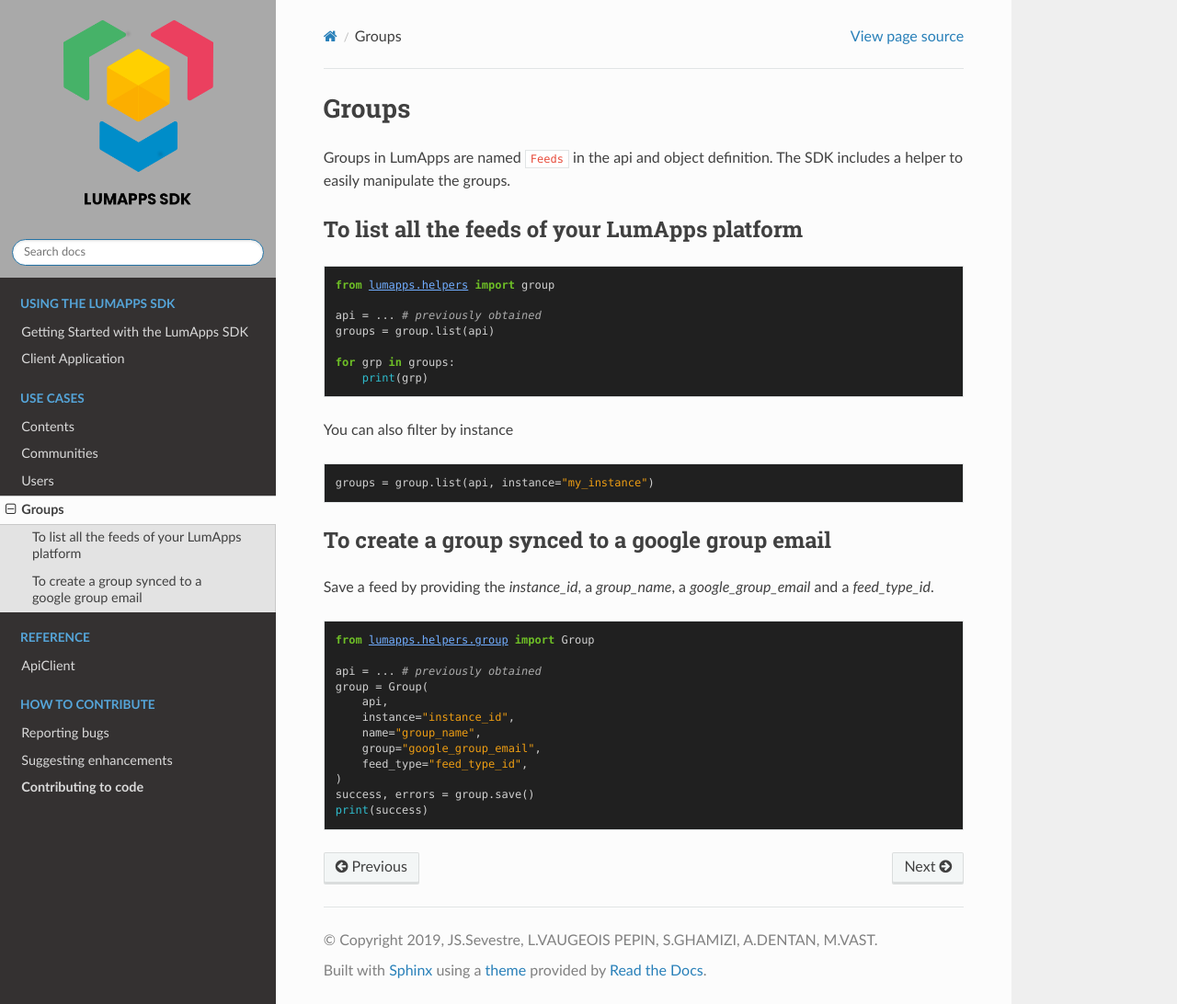
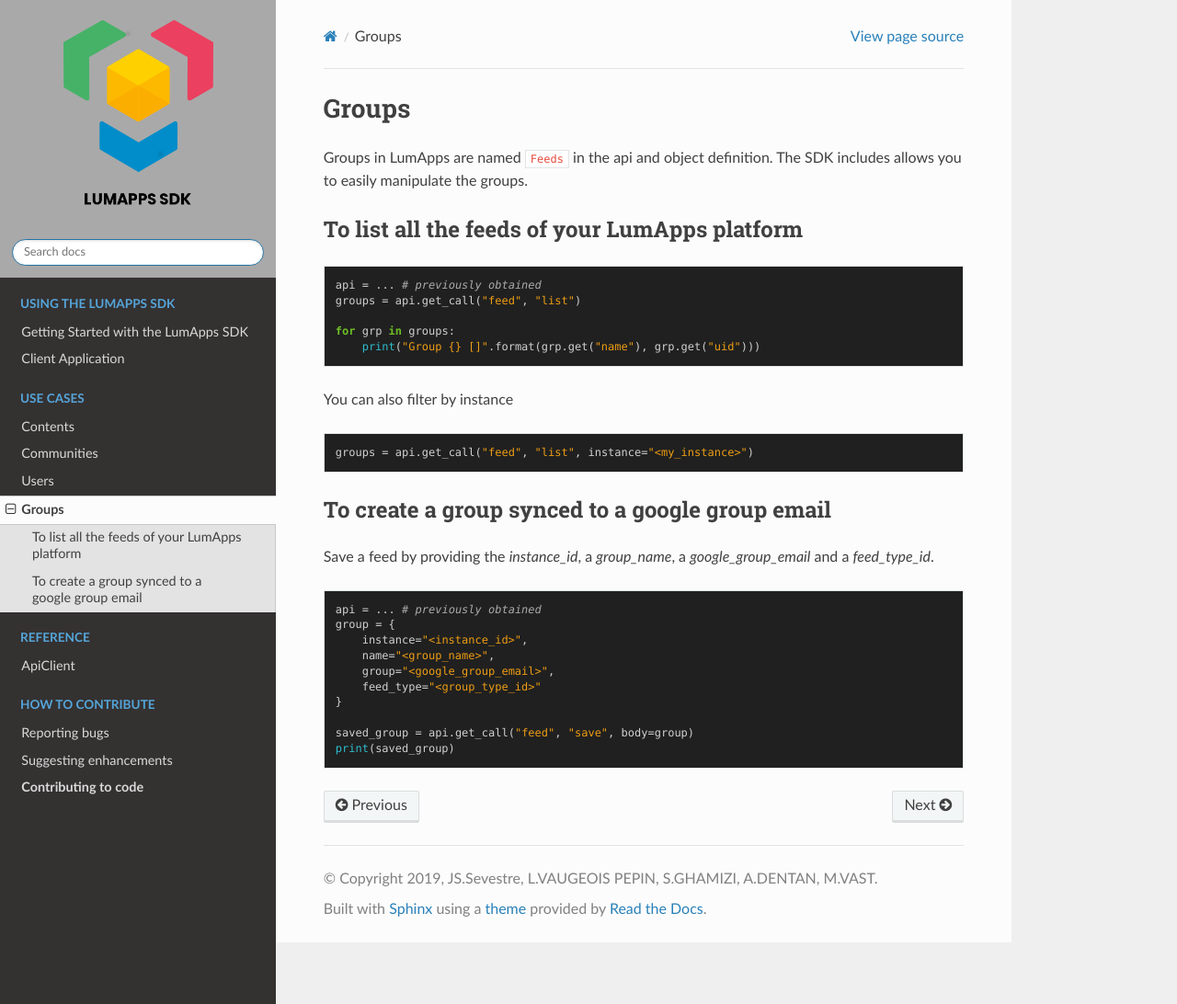
Before and after one commit to lumapps/lumapps-sdk, a Sphinx documentation site: the page built from documentation/source/group_use.rst, in a window 1280 px wide and 1092 px high. Shown: the whole window at 92% size. Built offline with Sphinx 7.4.7 and the Read the Docs theme 2.0.0, drawn with Linux system fonts in a browser that asks for light colours; pages that are not in the unit, such as notebooks, are missing from menus; the version number could not be read and is left out.

Commit message:
Update documentation

```diff
--- a/documentation/source/group_use.rst
+++ b/documentation/source/group_use.rst
@@ -1,26 +1,24 @@
 Groups
 ======
 
-Groups in LumApps are named ``Feeds`` in the api and object definition. The SDK includes a helper to easily manipulate the groups.
+Groups in LumApps are named ``Feeds`` in the api and object definition. The SDK includes allows you to easily manipulate the groups.
 
 To list all the feeds of your LumApps platform
 -----------------------------------------------
 
 .. code-block:: python
 
-    from lumapps.helpers import group
-
     api = ... # previously obtained
-    groups = group.list(api)
+    groups = api.get_call("feed", "list")
 
     for grp in groups:
-        print(grp)
+        print("Group {} []".format(grp.get("name"), grp.get("uid")))
 
 You can also filter by instance
 
 .. code-block:: python
 
-    groups = group.list(api, instance="my_instance")
+    groups = api.get_call("feed", "list", instance="<my_instance>")
 
 To create a group synced to a google group email
 ------------------------------------------------
@@ -29,15 +27,13 @@
 
 .. code-block:: python
 
-    from lumapps.helpers.group import Group
+    api = ... # previously obtained
+    group = {
+        instance="<instance_id>",
+        name="<group_name>",
+        group="<google_group_email>",
+        feed_type="<group_type_id>"
+    }
 
-    api = ... # previously obtained
-    group = Group(
-        api,
-        instance="instance_id",
-        name="group_name",
-        group="google_group_email",
-        feed_type="feed_type_id",
-    )
-    success, errors = group.save()
-    print(success)
+    saved_group = api.get_call("feed", "save", body=group)
+    print(saved_group)
--- a/documentation/source/index.rst
+++ b/documentation/source/index.rst
@@ -17,7 +17,6 @@
 
     content_use
     community_use
-    media_use
     user_use
     group_use
 
```
Also changed, not shown: documentation/source/user_use.rst (+13 -16 lines).
